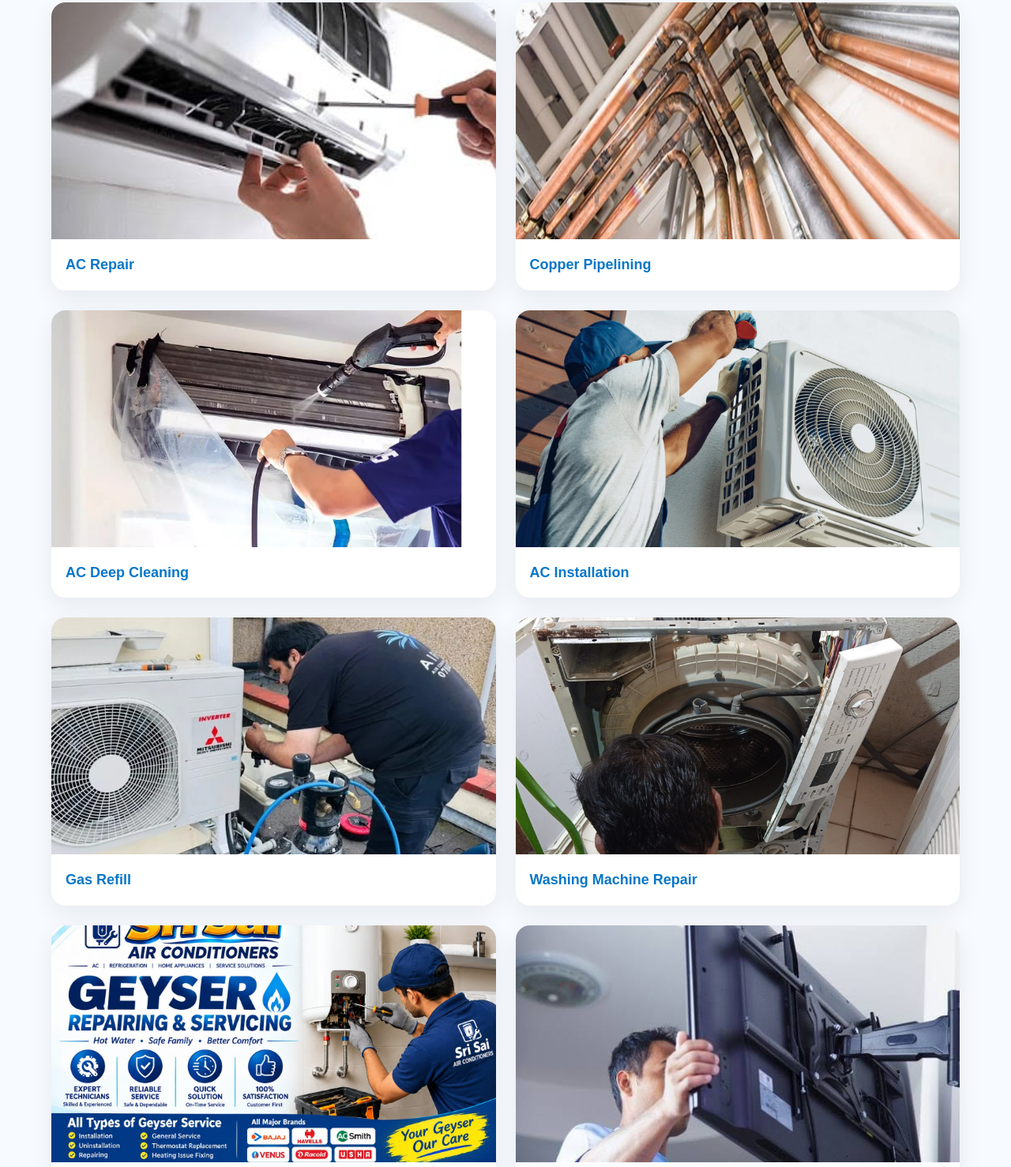
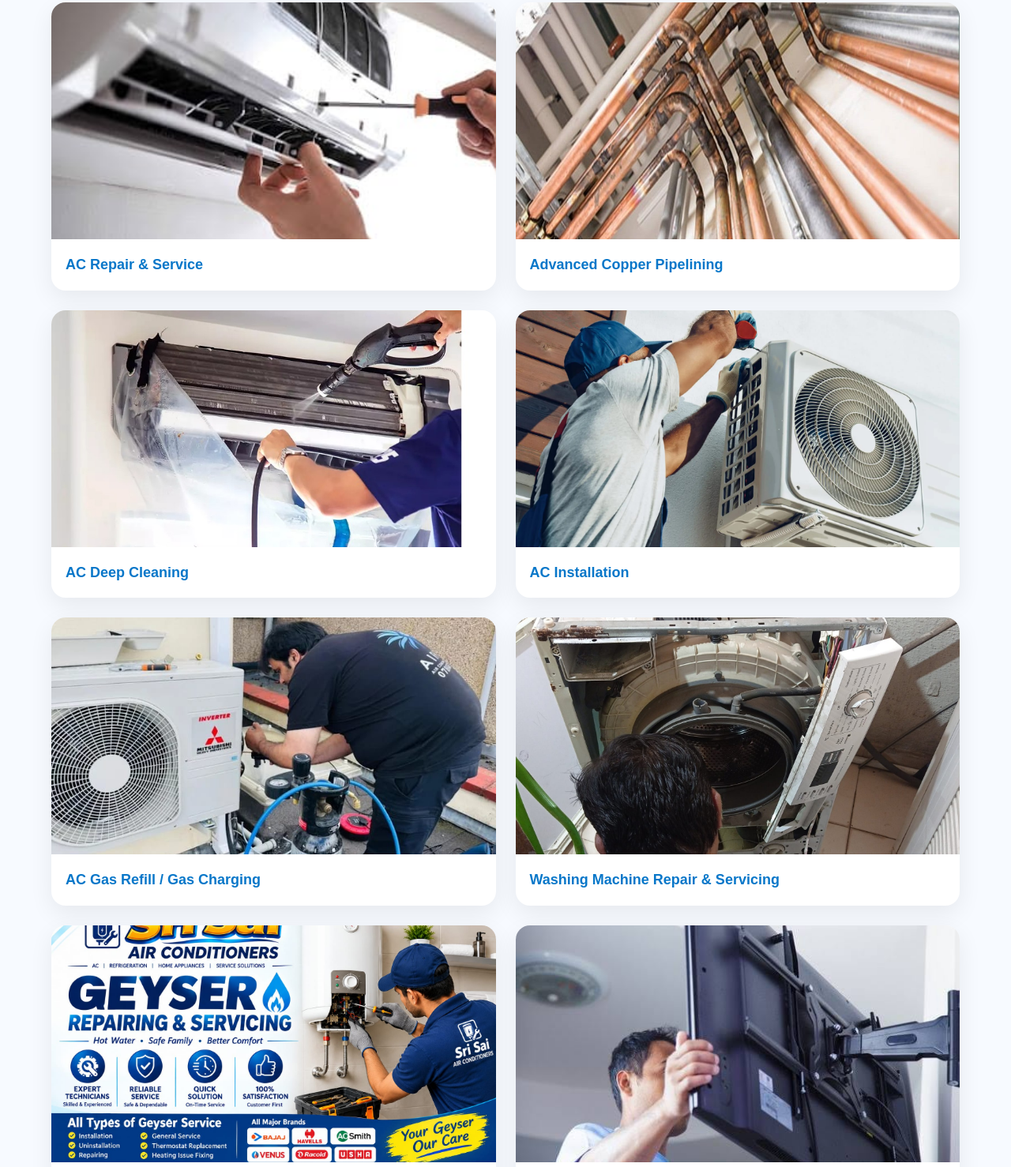
Before and after one commit to snigdhathaduri08-snigdha/sri-sai-air-conditioners, a plain HTML site: page index.html in a window 1280 px wide. Shown: the part 3498-4976 px from the top of the page at 79% size. Drawn offline with Linux system fonts and the light colour scheme.

Commit message:
Add files via upload

```diff
--- a/index.html
+++ b/index.html
@@ -266,7 +266,7 @@
 
             <div class="why-heading">
 
-                <span class="dark-label">
+                <span >
                     WHY CHOOSE US
                 </span>
 
@@ -422,12 +422,12 @@
 
                 <div class="work-card">
                     <img src="images/ac-repair.jpeg" alt="AC Repair Service">
-                    <div class="work-title">AC Repair</div>
+                    <div class="work-title">AC Repair & Service</div>
                 </div>
 
                 <div class="work-card">
                     <img src="images/copper-pipelining.jpeg" alt="Copper Pipelining">
-                    <div class="work-title">Copper Pipelining</div>
+                    <div class="work-title">Advanced Copper Pipelining</div>
                 </div>
 
                 <div class="work-card">
@@ -442,17 +442,17 @@
 
                 <div class="work-card">
                     <img src="images/gas-refill.jpeg" alt="AC Gas Refill">
-                    <div class="work-title">Gas Refill</div>
+                    <div class="work-title">AC Gas Refill / Gas Charging</div>
                 </div>
 
                 <div class="work-card">
                     <img src="images/washing-machine.jpeg" alt="Washing Machine Repair">
-                    <div class="work-title">Washing Machine Repair</div>
+                    <div class="work-title">Washing Machine Repair & Servicing</div>
                 </div>
 
                 <div class="work-card">
                     <img src="images/geyser.jpeg" alt="Geyser Repair">
-                    <div class="work-title">Geyser Repair</div>
+                    <div class="work-title">Geyser Repair & Servicing</div>
                 </div>
 
 
```
